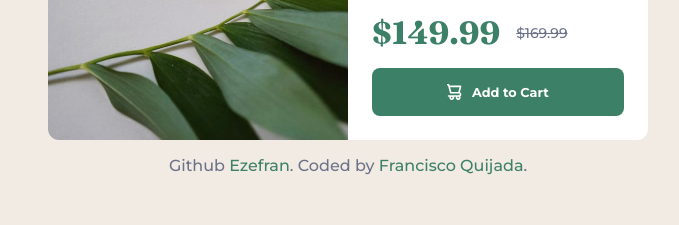
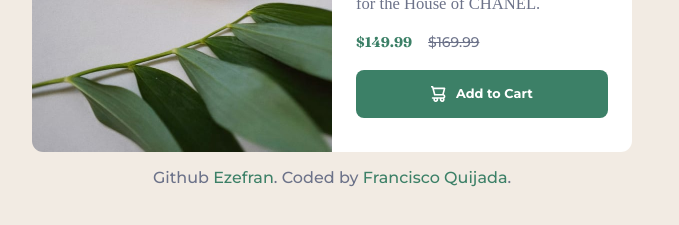
Before and after one commit to Ezefran20/card-component-preview, a plain HTML site: page index.html in a window 1280 px wide. Shown: the part 481-706 px from the top of the page, without its empty margins (308-987 px from the left). Drawn offline with Linux system fonts and the light colour scheme.

Commit message:
fix here and there... margin btn

```diff
--- a/style.css
+++ b/style.css
@@ -30,13 +30,14 @@
 body{
     font-size: 14px;
     background: var(--Cream);
-    margin: 1rem 1rem;
+    min-height: calc(100vh - 0.1px);
+    margin: 0 1.5rem;
+    margin-top: 2rem;
     display: flex;
     justify-content: center;
     align-items: center;
     flex-direction: column;
-    width: 100%;
-    height: 100vh;
+
 }
 
 .container{
@@ -80,7 +81,7 @@ body{
 
 .container ul li:first-child{
     font-family: var(--header-fonts);
-    font-size: 2rem;
+    font-size: rem;
     color: var(--Dark-cyan);
 }
 .container ul li:last-child{
@@ -94,7 +95,7 @@ body{
     background-color: hsl(158, 36%, 37%);
     width: 100%;
     padding: 1rem;
-    margin-bottom: 1.5rem;
+    margin-top: 1.2rem;
     border-radius: .5rem;
     border: none;
     color: var(--White);
@@ -108,7 +109,6 @@ body{
     transition: 0.3s;
     outline: none;
     cursor: pointer;
-
 }
 .container .text .btn:hover{
     background-color: hsl(158, 38%, 20%);
@@ -148,5 +148,7 @@ body{
         height: 100%;
         border-radius: .7rem 0 0 .7rem;
     }
-
+    .container .text .btn{
+        margin-bottom: .5rem;
+    }
 }
```
